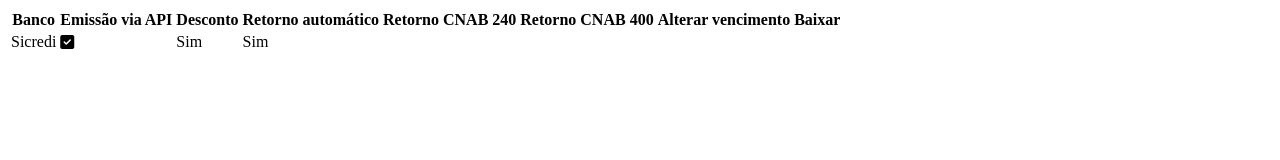
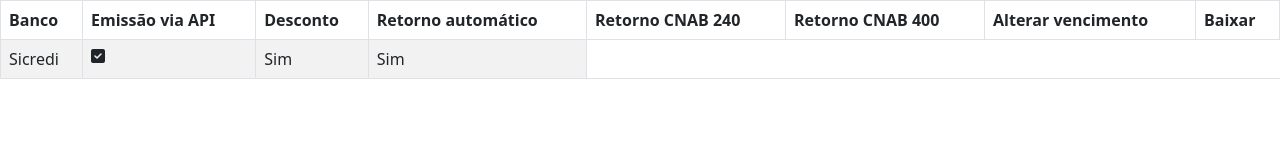
Before and after one commit to linvix-sistemas/recursos-boletos-linvix, a plain HTML site: page index.html in a window 1280 px wide. Drawn offline with nearby package versions, Linux system fonts and the light colour scheme.

Commit message:
Update index.html

```diff
--- a/index.html
+++ b/index.html
@@ -1,7 +1,7 @@
 <link href="https://cdnjs.cloudflare.com/ajax/libs/font-awesome/6.3.0/css/all.min.css" rel="stylesheet">
+<link href="https://cdn.jsdelivr.net/npm/bootstrap@5.2.3/dist/css/bootstrap.min.css" rel="stylesheet">
 
-
-<table>
+<table class="table table-bordered table-striped">
   <thead>
     <tr>
       <th>Banco<ht>
@@ -23,3 +23,6 @@
       </tr>
   </tbody>
 </table>
+
+<script src="https://cdn.jsdelivr.net/npm/bootstrap@5.2.3/dist/js/bootstrap.min.js" integrity="sha384-cuYeSxntonz0PPNlHhBs68uyIAVpIIOZZ5JqeqvYYIcEL727kskC66kF92t6Xl2V" crossorigin="anonymous"></script>
+<script src="https://cdn.jsdelivr.net/npm/bootstrap@5.2.3/dist/js/bootstrap.bundle.min.js" integrity="sha384-kenU1KFdBIe4zVF0s0G1M5b4hcpxyD9F7jL+jjXkk+Q2h455rYXK/7HAuoJl+0I4" crossorigin="anonymous"></script>
```
